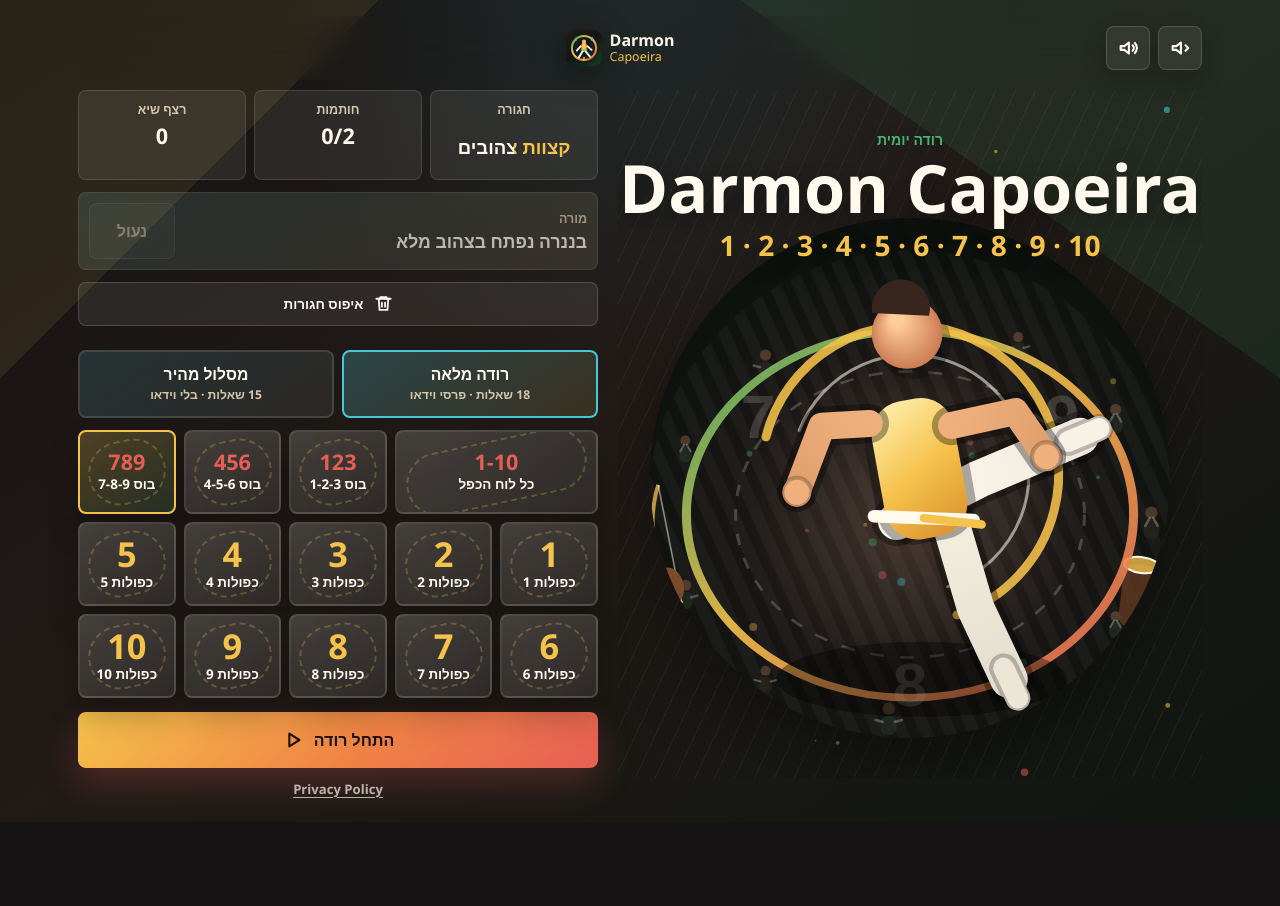
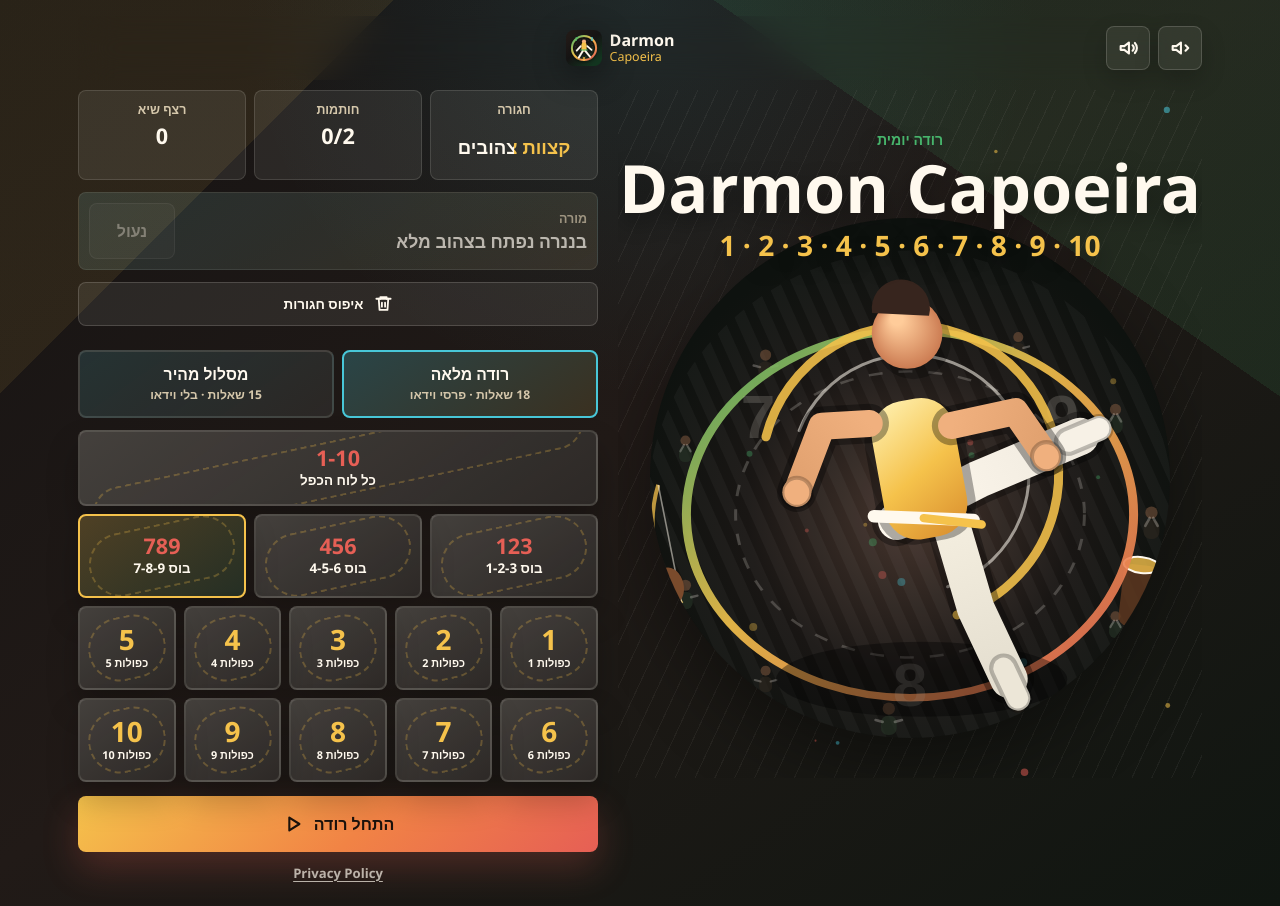
Before and after one commit to gdarmon/CapoeiraMath, a website: page android-wrapper/app/src/main/assets/public/index.html in a window 1280 px wide. Before the commit the page ends 822 px from the top, so only its background shows below. Drawn offline with Linux system fonts and the light colour scheme.

Commit message:
Group multiplication mode buttons

```diff
--- a/android-wrapper/app/src/main/assets/public/index.html
+++ b/android-wrapper/app/src/main/assets/public/index.html
@@ -133,6 +133,7 @@
               <span class="mode-number">1-10</span>
               <span class="mode-name">כל לוח הכפל</span>
             </button>
+            <div class="boss-mode-grid" aria-label="בחירת בוס">
               <button class="mode-card boss-card" type="button" data-mode="boss-123">
                 <span class="mode-number">123</span>
                 <span class="mode-name">בוס 1-2-3</span>
@@ -145,46 +146,49 @@
                 <span class="mode-number">789</span>
                 <span class="mode-name">בוס 7-8-9</span>
               </button>
-            <button class="mode-card" type="button" data-mode="1">
+            </div>
+            <div class="table-mode-grid" aria-label="בחירת כפולה">
+              <button class="mode-card table-card" type="button" data-mode="1">
                 <span class="mode-number">1</span>
                 <span class="mode-name">כפולות 1</span>
               </button>
-            <button class="mode-card" type="button" data-mode="2">
+              <button class="mode-card table-card" type="button" data-mode="2">
                 <span class="mode-number">2</span>
                 <span class="mode-name">כפולות 2</span>
               </button>
-            <button class="mode-card" type="button" data-mode="3">
+              <button class="mode-card table-card" type="button" data-mode="3">
                 <span class="mode-number">3</span>
                 <span class="mode-name">כפולות 3</span>
               </button>
-            <button class="mode-card" type="button" data-mode="4">
+              <button class="mode-card table-card" type="button" data-mode="4">
                 <span class="mode-number">4</span>
                 <span class="mode-name">כפולות 4</span>
               </button>
-            <button class="mode-card" type="button" data-mode="5">
+              <button class="mode-card table-card" type="button" data-mode="5">
                 <span class="mode-number">5</span>
                 <span class="mode-name">כפולות 5</span>
               </button>
-            <button class="mode-card" type="button" data-mode="6">
+              <button class="mode-card table-card" type="button" data-mode="6">
                 <span class="mode-number">6</span>
                 <span class="mode-name">כפולות 6</span>
               </button>
-            <button class="mode-card" type="button" data-mode="7">
+              <button class="mode-card table-card" type="button" data-mode="7">
                 <span class="mode-number">7</span>
                 <span class="mode-name">כפולות 7</span>
               </button>
-            <button class="mode-card" type="button" data-mode="8">
+              <button class="mode-card table-card" type="button" data-mode="8">
                 <span class="mode-number">8</span>
                 <span class="mode-name">כפולות 8</span>
               </button>
-            <button class="mode-card" type="button" data-mode="9">
+              <button class="mode-card table-card" type="button" data-mode="9">
                 <span class="mode-number">9</span>
                 <span class="mode-name">כפולות 9</span>
               </button>
-            <button class="mode-card" type="button" data-mode="10">
+              <button class="mode-card table-card" type="button" data-mode="10">
                 <span class="mode-number">10</span>
                 <span class="mode-name">כפולות 10</span>
               </button>
+            </div>
           </div>
 
           <button class="primary-action" id="startButton" type="button">
--- a/android-wrapper/app/src/main/assets/public/service-worker.js
+++ b/android-wrapper/app/src/main/assets/public/service-worker.js
@@ -1,4 +1,4 @@
-const CACHE_NAME = "darmon-capoeira-v38";
+const CACHE_NAME = "darmon-capoeira-v39";
 const APP_SHELL = [
   "./",
   "./index.html",
--- a/android-wrapper/app/src/main/assets/public/styles.css
+++ b/android-wrapper/app/src/main/assets/public/styles.css
@@ -666,9 +666,22 @@ h1 {
 
 .mode-grid {
   display: grid;
-  grid-template-columns: repeat(3, minmax(0, 1fr));
   gap: 8px;
   margin-block: 8px 12px;
+}
+
+.boss-mode-grid,
+.table-mode-grid {
+  display: grid;
+  gap: 8px;
+}
+
+.boss-mode-grid {
+  grid-template-columns: repeat(3, minmax(0, 1fr));
+}
+
+.table-mode-grid {
+  grid-template-columns: repeat(5, minmax(0, 1fr));
 }
 
 .mode-card {
@@ -732,12 +745,24 @@ h1 {
 }
 
 .all-card {
-  grid-column: 1 / -1;
   min-height: 76px;
 }
 
 .all-card .mode-number {
   font-size: 2rem;
+}
+
+.table-card {
+  min-height: 76px;
+}
+
+.table-card .mode-number {
+  font-size: 1.75rem;
+}
+
+.table-card .mode-name {
+  font-size: 0.68rem;
+  line-height: 1.05;
 }
 
 .primary-action,
@@ -1727,6 +1752,18 @@ h2 {
 
   .mode-number {
     font-size: 1.9rem;
+  }
+
+  .table-card {
+    min-height: 70px;
+  }
+
+  .table-card .mode-number {
+    font-size: 1.65rem;
+  }
+
+  .table-card .mode-name {
+    font-size: 0.64rem;
   }
 
   .boss-card .mode-number,
@@ -1846,7 +1883,6 @@ h2 {
 
   .mode-grid {
     grid-area: modes;
-    grid-template-columns: repeat(5, minmax(0, 1fr));
     margin: 0;
   }
 
@@ -1855,7 +1891,7 @@ h2 {
   }
 
   .all-card {
-    grid-column: span 2;
+    min-height: 76px;
   }
 
   .boss-card .mode-number,
--- a/service-worker.js
+++ b/service-worker.js
@@ -1,4 +1,4 @@
-const CACHE_NAME = "darmon-capoeira-v38";
+const CACHE_NAME = "darmon-capoeira-v39";
 const APP_SHELL = [
   "./",
   "./index.html",
--- a/styles.css
+++ b/styles.css
@@ -666,9 +666,22 @@ h1 {
 
 .mode-grid {
   display: grid;
-  grid-template-columns: repeat(3, minmax(0, 1fr));
   gap: 8px;
   margin-block: 8px 12px;
+}
+
+.boss-mode-grid,
+.table-mode-grid {
+  display: grid;
+  gap: 8px;
+}
+
+.boss-mode-grid {
+  grid-template-columns: repeat(3, minmax(0, 1fr));
+}
+
+.table-mode-grid {
+  grid-template-columns: repeat(5, minmax(0, 1fr));
 }
 
 .mode-card {
@@ -732,12 +745,24 @@ h1 {
 }
 
 .all-card {
-  grid-column: 1 / -1;
   min-height: 76px;
 }
 
 .all-card .mode-number {
   font-size: 2rem;
+}
+
+.table-card {
+  min-height: 76px;
+}
+
+.table-card .mode-number {
+  font-size: 1.75rem;
+}
+
+.table-card .mode-name {
+  font-size: 0.68rem;
+  line-height: 1.05;
 }
 
 .primary-action,
@@ -1727,6 +1752,18 @@ h2 {
 
   .mode-number {
     font-size: 1.9rem;
+  }
+
+  .table-card {
+    min-height: 70px;
+  }
+
+  .table-card .mode-number {
+    font-size: 1.65rem;
+  }
+
+  .table-card .mode-name {
+    font-size: 0.64rem;
   }
 
   .boss-card .mode-number,
@@ -1846,7 +1883,6 @@ h2 {
 
   .mode-grid {
     grid-area: modes;
-    grid-template-columns: repeat(5, minmax(0, 1fr));
     margin: 0;
   }
 
@@ -1855,7 +1891,7 @@ h2 {
   }
 
   .all-card {
-    grid-column: span 2;
+    min-height: 76px;
   }
 
   .boss-card .mode-number,
```
Also changed, not shown: index.html (+14 -10 lines), 1 other file. Lines whose indentation alone changed are shown as unchanged.
